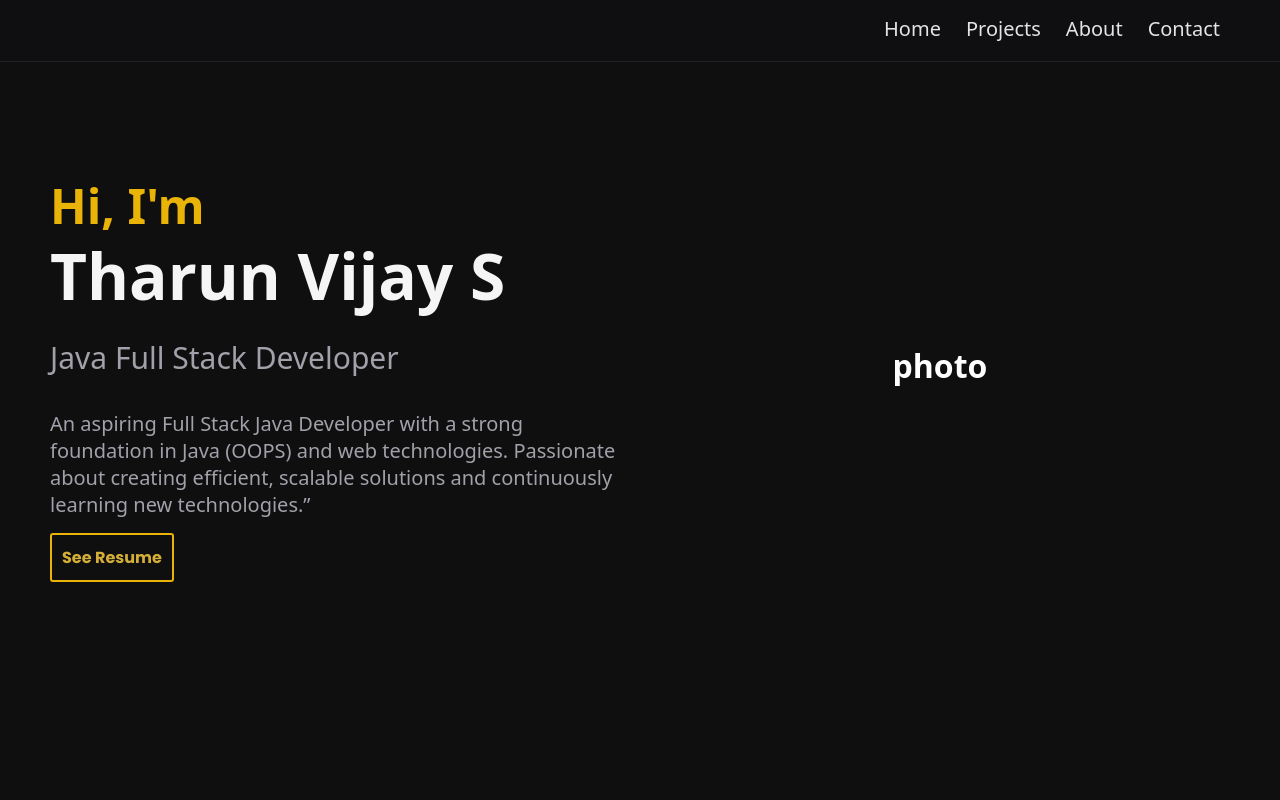
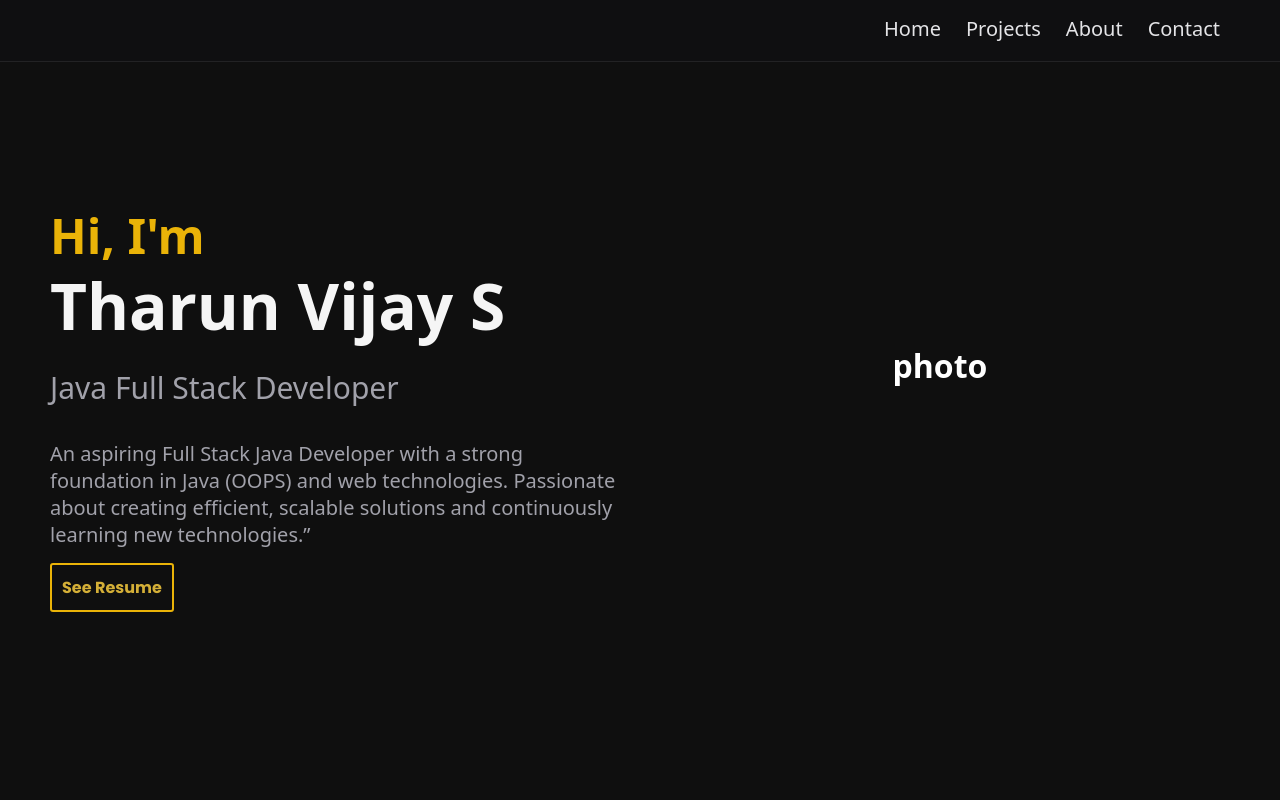
Before and after one commit to TharunVijai/portfolio-web, a React (Vite) app: page / in a window 1280 px wide. Shown: the top 800 px of the page. Built offline with nearby package versions, Linux system fonts and the light colour scheme.

Commit message:
fixed top

```diff
--- a/src/Components/Hero.css
+++ b/src/Components/Hero.css
@@ -1,7 +1,7 @@
 .heroContent {
     text-align: left;
     color: whitesmoke;
-    padding: 10px; margin-top: 20px;
+    padding: 10px; margin-top: 20px; padding-top: 70px;
 }
 
 .hero {
```
